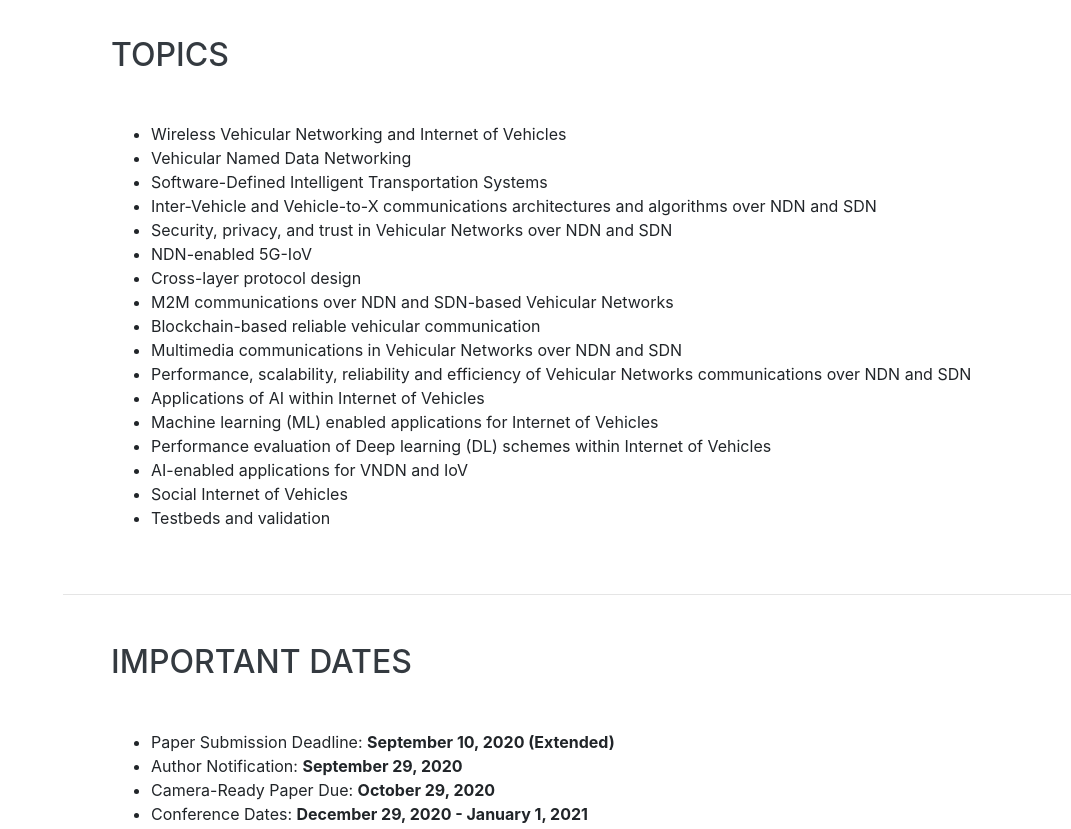
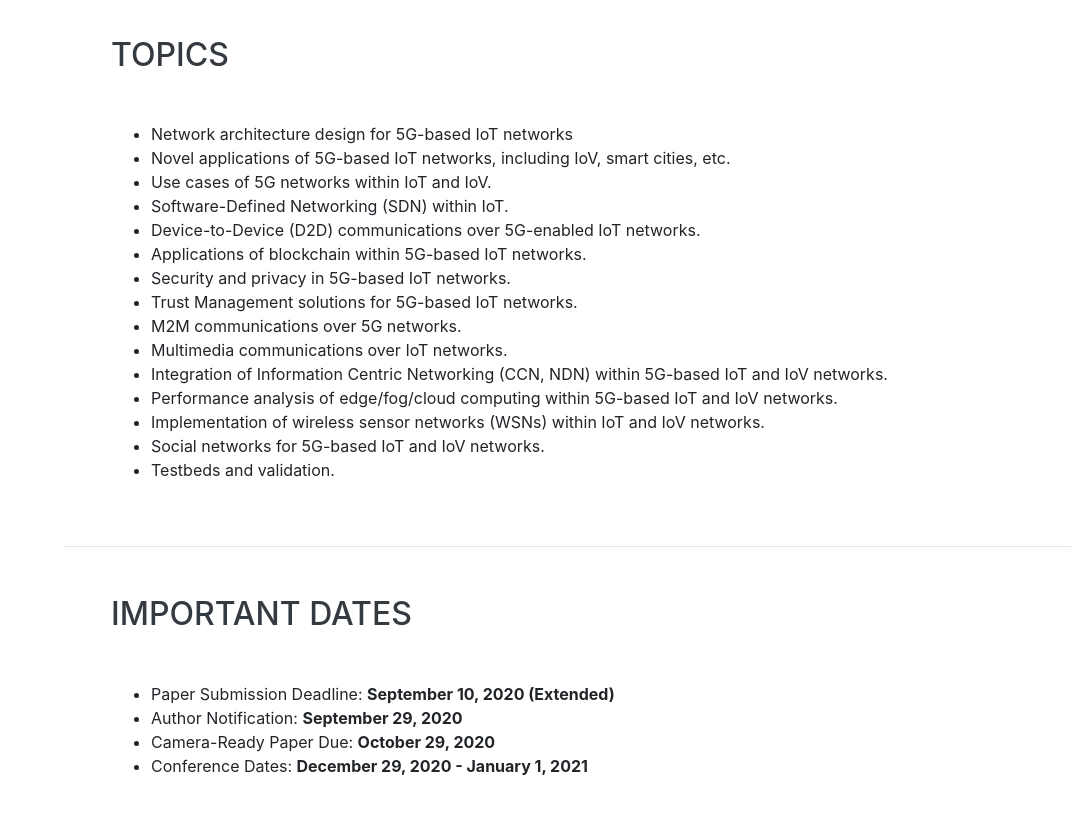
Before and after one commit to farhanyousafzai/INSERTIoT2020, a website with bundled scripts: page index.html in a window 1280 px wide. Shown: the part 1560-2389 px from the top of the page, without its empty margins (209-1280 px from the left). Built offline with nearby package versions, Linux system fonts and the light colour scheme; a web font is replaced by a local one.

Commit message:
Update index.html

```diff
--- a/index.html
+++ b/index.html
@@ -90,23 +90,21 @@
         <h2 class="mb-5">Topics</h2>
       <ul>
 
-        <li> Wireless Vehicular Networking and Internet of Vehicles </li>
-        <li> Vehicular Named Data Networking </li>
-        <li> Software-Defined Intelligent Transportation Systems </li>
-        <li> Inter-Vehicle and Vehicle-to-X communications architectures and algorithms over NDN and SDN </li>
-        <li> Security, privacy, and trust in Vehicular Networks over NDN and SDN </li>
-        <li> NDN-enabled 5G-IoV </li>
-        <li> Cross-layer protocol design </li>
-        <li> M2M communications over NDN and SDN-based Vehicular Networks </li>
-        <li> Blockchain-based reliable vehicular communication </li>
-        <li> Multimedia communications in Vehicular Networks over NDN and SDN</li>
-        <li> Performance, scalability, reliability and efficiency of Vehicular Networks communications over NDN and SDN </li>
-        <li> Applications of AI within Internet of Vehicles </li>
-        <li> Machine learning (ML) enabled applications for Internet of Vehicles</li>
-        <li> Performance evaluation of Deep learning (DL) schemes within Internet of Vehicles </li>
-        <li> AI-enabled applications for VNDN and IoV</li>
-        <li> Social Internet of Vehicles</li>
-        <li> Testbeds and validation </li>
+        <li> Network architecture design for 5G-based IoT networks </li>
+        <li> Novel applications of 5G-based IoT networks, including IoV, smart cities, etc. </li>
+        <li> Use cases of 5G networks within IoT and IoV. </li>
+        <li> Software-Defined Networking (SDN) within IoT.</li>
+        <li> Device-to-Device (D2D) communications over 5G-enabled IoT networks. </li>
+        <li> Applications of blockchain within 5G-based IoT networks. </li>
+        <li> Security and privacy in 5G-based IoT networks. </li>
+        <li> Trust Management solutions for 5G-based IoT networks.</li>
+        <li> M2M communications over 5G networks. </li>
+        <li> Multimedia communications over IoT networks.</li>
+        <li> Integration of Information Centric Networking (CCN, NDN) within 5G-based IoT and IoV networks. </li>
+        <li> Performance analysis of edge/fog/cloud computing within 5G-based IoT and IoV networks. </li>
+        <li> Implementation of wireless sensor networks (WSNs) within IoT and IoV networks.</li>
+        <li> Social networks for 5G-based IoT and IoV networks. </li>
+        <li> Testbeds and validation. </li>
 
 
     </ul>
@@ -153,23 +151,31 @@
         <h2 class="mb-5">Program Committee</h2>
          <div class="subheading mb-3">Steering Committee</div>
           <ul>
-
-        <li> Prof. Fatih Kurugollu (University of Derby, United Kingdom)</li>
-        <li> Prof. Safdar H. Bouk (DGIST, South Korea) </li>
+        <li> Prof. Lu Liu (University of Leicester, United Kingdom)</li>
+        <li> Dr. Asma Adnane (Loughborough University, United Kingdom) </li>
+        <li> Prof. Yasir Zaki (New York University Abu Dhabi (NYUAD), UAE) </li>
          </ul>
 
          <div class="subheading mb-3">General Chairs</div>
           <ul>
 
-        <li> Dr. Chaker Abdelaziz Kerrache (Ghardaia University, Algeria)</li>
-        <li> Dr. Farhan Ahmad (University of Derby, United Kingdom) </li>
+        <li> Prof. Fatih Kurugollu (University of Derby, United Kingdom)</li>
+        <li> Prof. Carlos Tavares Calafate (Technical University of Valencia, Spain)</li>
          </ul>
 
-          <div class="subheading mb-3">Publicity Chairs</div>
+          <div class="subheading mb-3">Program Chairs</div>
           <ul>
 
-        <li> Dr. Xuan Liu (Southeast University, China)</li>
-        <li> Dr. Ali Kashif Bashir (Manchester Metropolitan University, United Kingdom)</li>
+        <li> Dr. Farhan Ahmad (University of Derby, United Kingdom) </li>
+        <li> Dr. Chaker Abdelaziz Kerrache (Ghardaia University, Algeria)</li>
+         </ul>
+
+        <div class="subheading mb-3">Publicity Chairs</div>
+          <ul>
+
+        <li>Dr. John Panneerselvam (University of Leicester, United Kingdom)</li>
+        <li>Dr. Yan Wu (Jiangsu University, China)</li>
+        <li>Dr. Xuan Liu (Southeast University, China)</li>
          </ul>
 
                  <div class="subheading mb-3">Technical Program Committee</div>
@@ -210,7 +216,7 @@
     <section class="resume-section p-3 p-lg-5 d-flex align-items-center" id="Submission">
       <div class="w-100">
         <h2 class="mb-5">Submissions</h2>
-        <p class="lead mb-5">All papers need to be submitted electronically through the conference website (https://easychair.org/conferences/?conf=vehcomnet2020) with PDF format. Submitted papers must not substantially overlap with papers that have been published or that are simultaneously submitted to a journal or a conference with proceedings. A submission is limited to 6 pages for workshop papers in the IEEE Computer Society Proceedings Format with Portable Document Format (.pdf). A submission can have at most 4 additional pages with the pages overlength charge if accepted. Papers must be clearly presented in English, including tables, figures, references and appendices. Papers will be selected based on their originality, significance, relevance, and clarity of presentation assessed by at least three reviewers. Submission of a paper should be regarded as a commitment that, should the paper be accepted, at least one of the authors will register and attend the conference to present the work. IEEE TrustCom 2020 reserves the right to exclude a paper from distribution after the conference (e.g., removal from the digital library and indexing services), if the paper is not presented at the conference. Accepted and presented papers will be included in the IEEE CPS Proceedings. Distinguished papers presented at the conference, after further revision, will be published in special issues of high-quality international journals.</p>
+        <p class="lead mb-5">All papers need to be submitted electronically through the conference website (https://easychair.org/conferences/?conf=insertiot2020) with PDF format. Submitted papers must not substantially overlap with papers that have been published or that are simultaneously submitted to a journal or a conference with proceedings. A submission is limited to 6 pages for workshop papers in the IEEE Computer Society Proceedings Format with Portable Document Format (.pdf). A submission can have at most 4 additional pages with the pages overlength charge if accepted. Papers must be clearly presented in English, including tables, figures, references and appendices. Papers will be selected based on their originality, significance, relevance, and clarity of presentation assessed by at least three reviewers. Submission of a paper should be regarded as a commitment that, should the paper be accepted, at least one of the authors will register and attend the conference to present the work. IEEE TrustCom 2020 reserves the right to exclude a paper from distribution after the conference (e.g., removal from the digital library and indexing services), if the paper is not presented at the conference. Accepted and presented papers will be included in the IEEE CPS Proceedings. Distinguished papers presented at the conference, after further revision, will be published in special issues of high-quality international journals.</p>
 
 
       </div>
```
